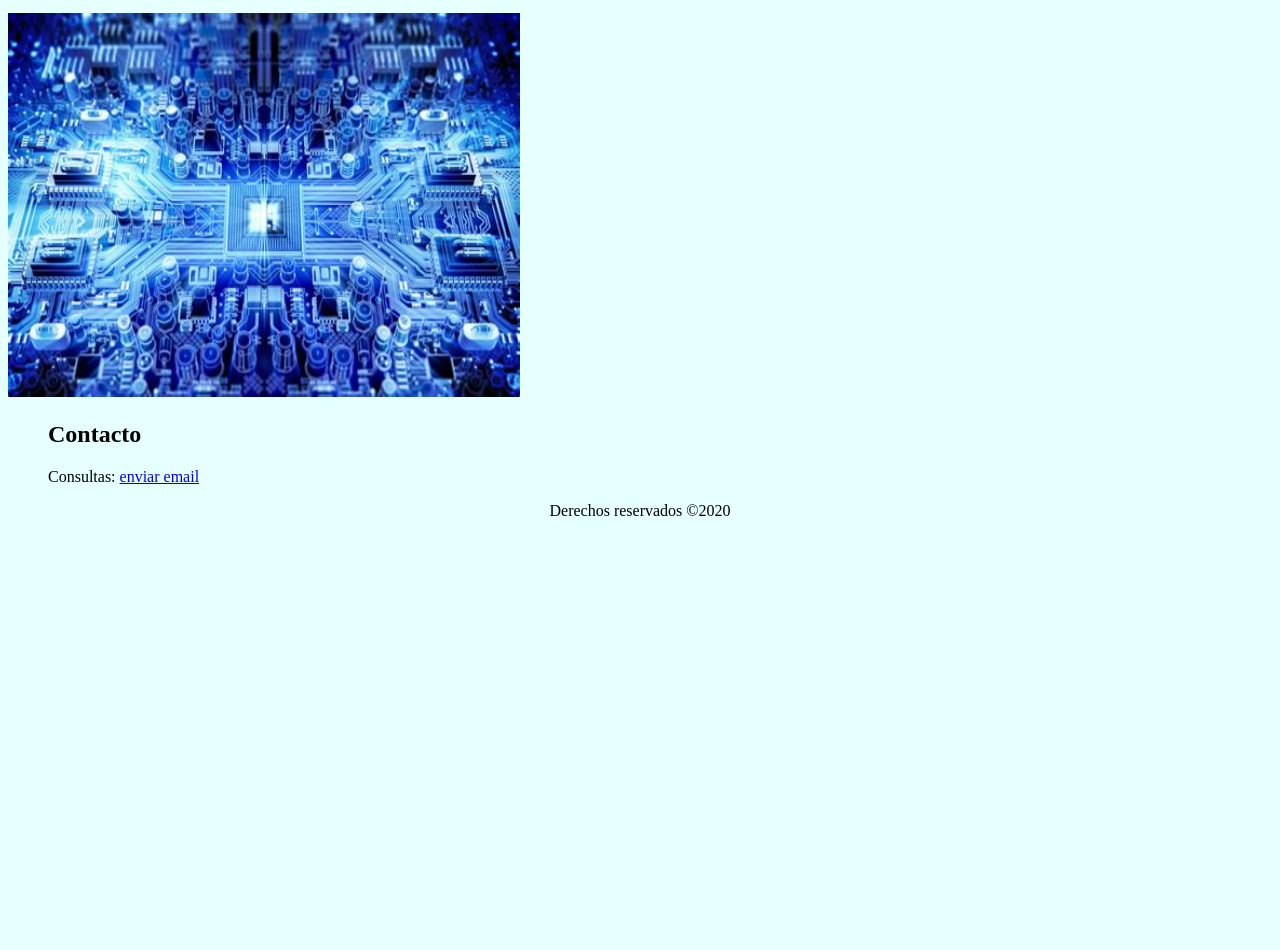
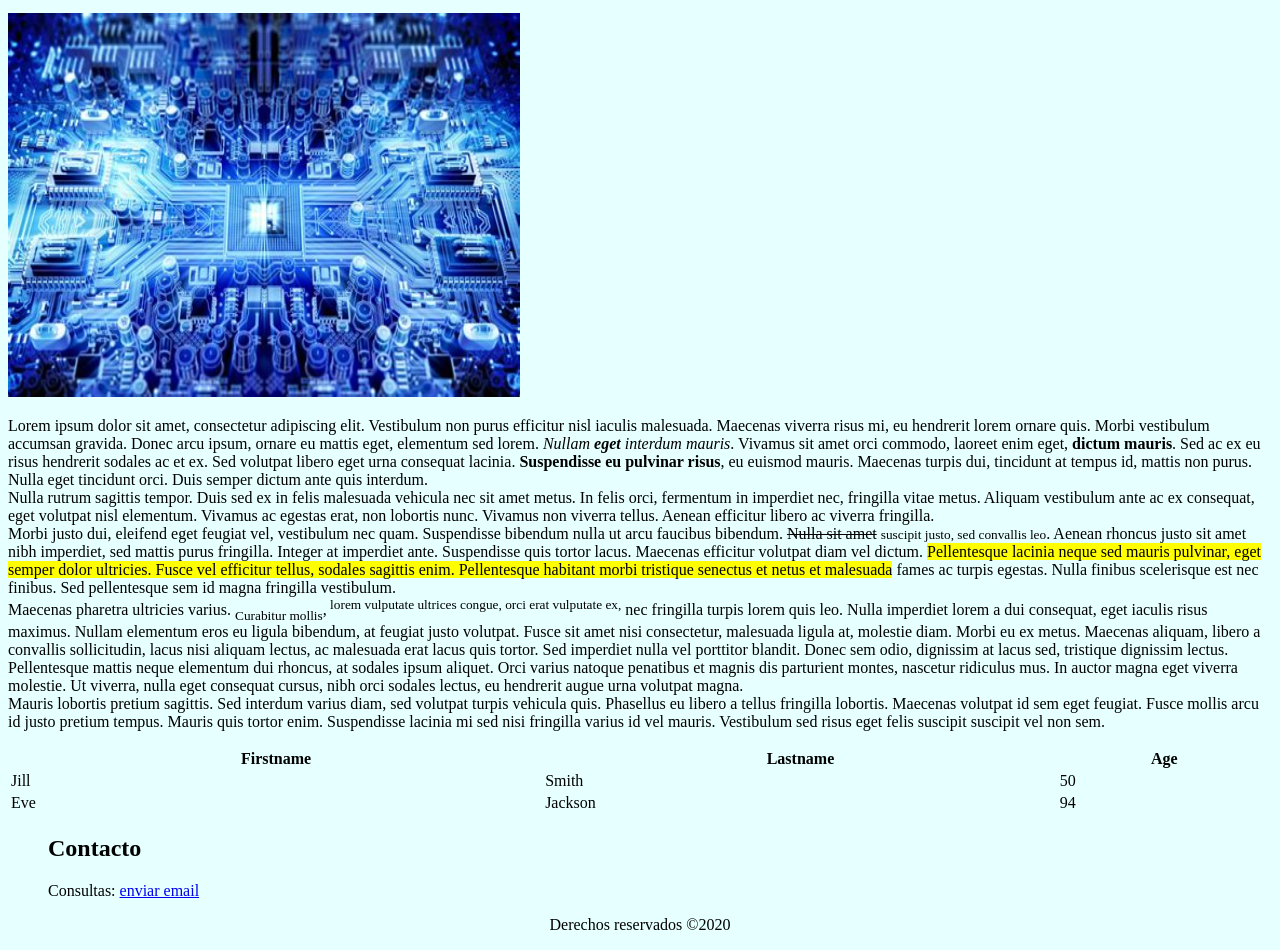
Before and after one commit to electronica2057/codoacodo-tp2, a plain HTML site: page about.html in a window 1280 px wide. Shown: the part 127-1077 px from the top of the page. Before the commit the page ends 800 px from the top, so only its background shows below. Drawn offline with Linux system fonts and the light colour scheme.

Commit message:
agregado texto a la seccion about

```diff
--- a/about.html
+++ b/about.html
@@ -18,7 +18,81 @@
         <p>Imagen de ejemplo</p>
         <img src="imagenes/circuit.jpeg" width="512" height="384"></img>
 
-        <p></p>
+
+
+
+        <p>
+            Lorem ipsum dolor sit amet, consectetur adipiscing elit. Vestibulum non purus efficitur nisl iaculis
+            malesuada.
+            Maecenas viverra risus mi, eu hendrerit lorem ornare quis. Morbi vestibulum accumsan gravida. Donec arcu
+            ipsum,
+            ornare eu mattis eget, elementum sed lorem. <i>Nullam <b>eget</b> interdum mauris</i>. Vivamus sit amet orci commodo,
+            laoreet
+            enim eget,<b> dictum mauris</b>. Sed ac ex eu risus hendrerit sodales ac et ex. Sed volutpat libero eget urna
+            consequat
+            lacinia. <strong>Suspendisse eu pulvinar risus</strong>, eu euismod mauris. Maecenas turpis dui, tincidunt at tempus id,
+            mattis
+            non purus. Nulla eget tincidunt orci. Duis semper dictum ante quis interdum.
+            <br>
+            Nulla rutrum sagittis tempor. Duis sed ex in felis malesuada vehicula nec sit amet metus. In felis orci,
+            fermentum in imperdiet nec, fringilla vitae metus. Aliquam vestibulum ante ac ex consequat, eget volutpat
+            nisl
+            elementum. Vivamus ac egestas erat, non lobortis nunc. Vivamus non viverra tellus. Aenean efficitur libero
+            ac
+            viverra fringilla.
+            <br>
+            Morbi justo dui, eleifend eget feugiat vel, vestibulum nec quam. Suspendisse bibendum nulla ut arcu faucibus
+            bibendum. <del>Nulla sit amet</del> <small>suscipit justo, sed convallis leo</small>. Aenean rhoncus justo sit amet nibh imperdiet,
+            sed
+            mattis purus fringilla. Integer at imperdiet ante. Suspendisse quis tortor lacus. Maecenas efficitur
+            volutpat
+            diam vel dictum. <mark>Pellentesque lacinia neque sed mauris pulvinar, eget semper dolor ultricies. Fusce vel
+            efficitur tellus, sodales sagittis enim. Pellentesque habitant morbi tristique senectus et netus et
+            malesuada</mark>
+            fames ac turpis egestas. Nulla finibus scelerisque est nec finibus. Sed pellentesque sem id magna fringilla
+            vestibulum.
+            <br>
+            Maecenas pharetra ultricies varius. <sub>Curabitur mollis</sub>,<sup> lorem vulputate ultrices congue, orci erat vulputate
+            ex,</sup>
+            nec fringilla turpis lorem quis leo. Nulla imperdiet lorem a dui consequat, eget iaculis risus maximus.
+            Nullam
+            elementum eros eu ligula bibendum, at feugiat justo volutpat. Fusce sit amet nisi consectetur, malesuada
+            ligula
+            at, molestie diam. Morbi eu ex metus. Maecenas aliquam, libero a convallis sollicitudin, lacus nisi aliquam
+            lectus, ac malesuada erat lacus quis tortor. Sed imperdiet nulla vel porttitor blandit. Donec sem odio,
+            dignissim at lacus sed, tristique dignissim lectus. Pellentesque mattis neque elementum dui rhoncus, at
+            sodales
+            ipsum aliquet. Orci varius natoque penatibus et magnis dis parturient montes, nascetur ridiculus mus. In
+            auctor
+            magna eget viverra molestie. Ut viverra, nulla eget consequat cursus, nibh orci sodales lectus, eu hendrerit
+            augue urna volutpat magna.
+            <br>
+            Mauris lobortis pretium sagittis. Sed interdum varius diam, sed volutpat turpis vehicula quis. Phasellus eu
+            libero a tellus fringilla lobortis. Maecenas volutpat id sem eget feugiat. Fusce mollis arcu id justo
+            pretium
+            tempus. Mauris quis tortor enim. Suspendisse lacinia mi sed nisi fringilla varius id vel mauris. Vestibulum
+            sed
+            risus eget felis suscipit suscipit vel non sem.
+
+        </p>
+
+        <table style="width:100%">
+            <tr>
+                <th>Firstname</th>
+                <th>Lastname</th>
+                <th>Age</th>
+            </tr>
+            <tr>
+                <td>Jill</td>
+                <td>Smith</td>
+                <td>50</td>
+            </tr>
+            <tr>
+                <td>Eve</td>
+                <td>Jackson</td>
+                <td>94</td>
+            </tr>
+        </table>
     </header>
     <menu>
         <h2>Contacto</h2>
```
